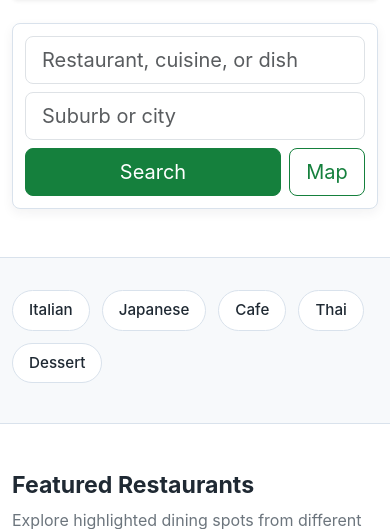
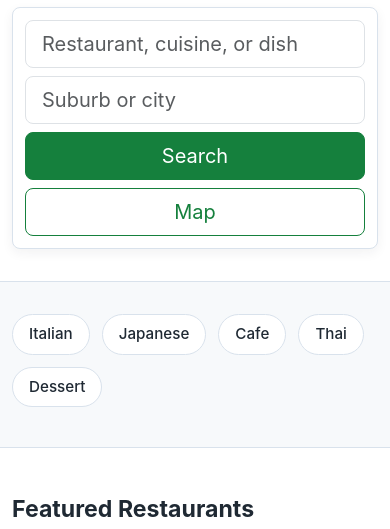
Before and after one commit to choiiis/cits5505-project, a Flask app: page / in a window 390 px wide. Shown: the part 674-1203 px from the top of the page. Run offline with Flask 3, Linux system fonts and the light colour scheme; some libraries are stand-ins or nearby versions.

Commit message:
Changed the index page with map button

```diff
--- a/app/static/css/index.css
+++ b/app/static/css/index.css
@@ -1,6 +1,7 @@
 .hero-section {
   background: #ffffff;
   border-bottom: 1px solid var(--brand-line);
+  padding-bottom: 2.5rem !important;
 }
 
 .hero-copy {
@@ -14,9 +15,20 @@
 }
 
 .hero-search {
-  margin-bottom: -3.5rem;
+  max-width: 1080px;
+  margin-left: auto;
+  margin-right: auto;
   position: relative;
   z-index: 2;
+}
+
+.hero-search .form-control,
+.hero-search .btn {
+  min-height: 48px;
+}
+
+.hero-search .map-btn {
+  flex: 0 0 76px;
 }
 
 .home-map-panel {
@@ -56,16 +68,12 @@
   color: var(--brand-green);
 }
 
-.hero-search:has(.home-map-panel:not(.d-none)) {
-  margin-bottom: -17.25rem;
-}
-
 main {
   padding-bottom: 5rem;
 }
 
 .home-categories-section {
-  padding: 5.5rem 0 2rem;
+  padding: 2.25rem 0 2rem;
 }
 
 .category-pills-wrap {
@@ -180,12 +188,8 @@ main {
 }
 
 @media (max-width: 991.98px) {
-  .hero-search {
-    margin-bottom: 0;
-  }
-
-  .hero-search:has(.home-map-panel:not(.d-none)) {
-    margin-bottom: 0;
+  .hero-section {
+    padding-bottom: 2rem !important;
   }
 
   main {
@@ -196,7 +200,30 @@ main {
     padding-top: 2rem;
   }
 
+  .hero-search .map-btn {
+    flex: 0 0 96px;
+  }
+
   .featured-card__image {
     height: 180px;
   }
 }
+
+@media (max-width: 575.98px) {
+  .hero-section {
+    padding-top: 2rem !important;
+  }
+
+  .hero-search .col-lg-3 {
+    flex-direction: column;
+  }
+
+  .hero-search .map-btn {
+    flex: 1 1 auto;
+    width: 100%;
+  }
+
+  .home-map-panel {
+    height: 220px;
+  }
+}
--- a/app/static/js/index.js
+++ b/app/static/js/index.js
@@ -32,7 +32,12 @@ function updateMapPreview() {
     });
 
     if (mapFrame) {
-        mapFrame.src = `https://maps.google.com/maps?${params.toString()}`;
+        const nextSrc = `https://maps.google.com/maps?${params.toString()}`;
+
+        if (mapFrame.src !== nextSrc) {
+            mapFrame.src = nextSrc;
+        }
+
         mapFrame.title = `Map of ${query}`;
     }
 
```
